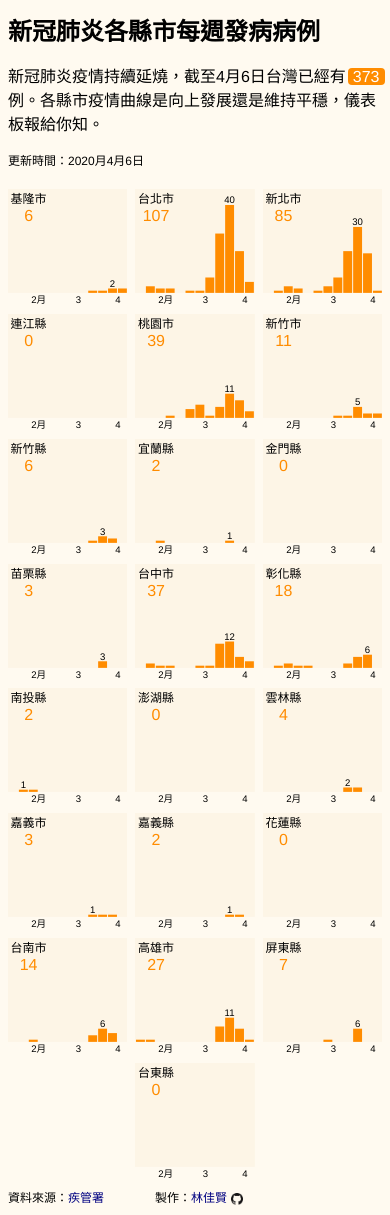
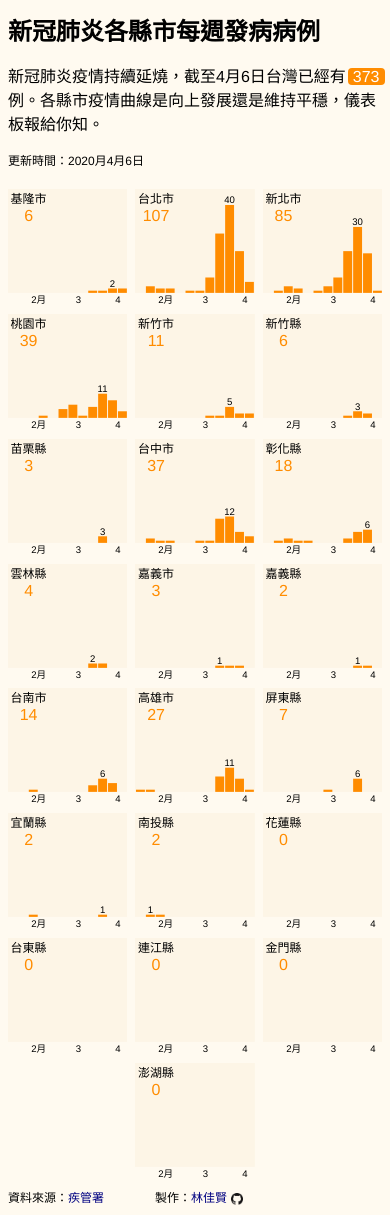
Before and after one commit to imdataman/tw-county-square, a Vue app: page / in a window 390 px wide. Built offline with nearby package versions, Linux system fonts and the light colour scheme.

Commit message:
fix layout issue on mobile

```diff
--- a/src/components/Chart.vue
+++ b/src/components/Chart.vue
@@ -71,8 +71,6 @@ export default {
     return {
       grid: Array.from(Array(25).keys()),
       // eslint-disable-next-line prettier/prettier
-      countyOrder: [1, 2, 3, 6, 7, 8, 11, 12, 13, 16, 17, 18, 21, 22, 23, 9, 14, 19, 24, 5, 10, 15],
-      // eslint-disable-next-line prettier/prettier
       counties: ["基隆市", "台北市", "新北市", "桃園市", "新竹市", "新竹縣", "苗栗縣", "台中市", "彰化縣", "雲林縣", "嘉義市", "嘉義縣", "台南市", "高雄市", "屏東縣", "宜蘭縣", "南投縣", "花蓮縣", "台東縣", "連江縣", "金門縣", "澎湖縣"],
       width: 150,
       height: 150,
@@ -81,6 +79,15 @@ export default {
   },
   props: ["json"],
   computed: {
+    countyOrder() {
+      if (window.innerWidth <= 480) {
+        // eslint-disable-next-line prettier/prettier
+        return [0, 1, 2, 3, 4, 5, 6, 7, 8, 9, 10, 11, 12, 13, 14, 15, 16, 17, 18, 19, 20, 21];
+      } else {
+        // eslint-disable-next-line prettier/prettier
+        return [1, 2, 3, 6, 7, 8, 11, 12, 13, 16, 17, 18, 21, 22, 23, 9, 14, 19, 24, 5, 10, 15];
+      }
+    },
     countyMap() {
       return new Map(this.countyOrder.map((d, i) => [d, this.counties[i]]));
     },
@@ -175,6 +182,7 @@ $feature-color: darkorange;
 }
 
 .chart {
+  display: initial;
   width: calc(20% - 12px);
   margin-bottom: 6px;
   position: relative;
```
